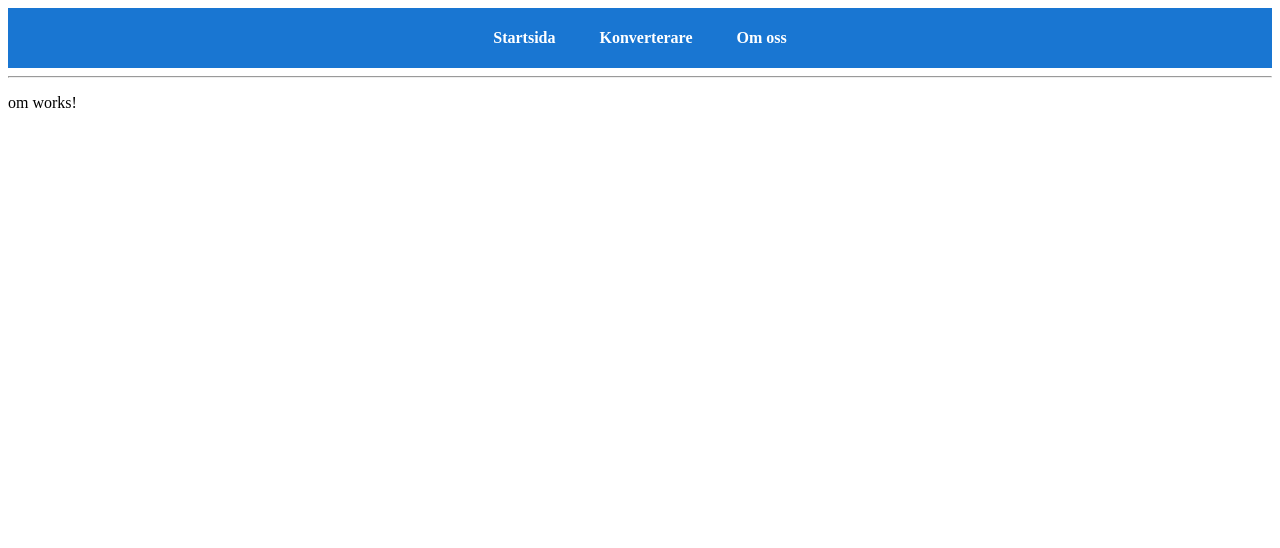
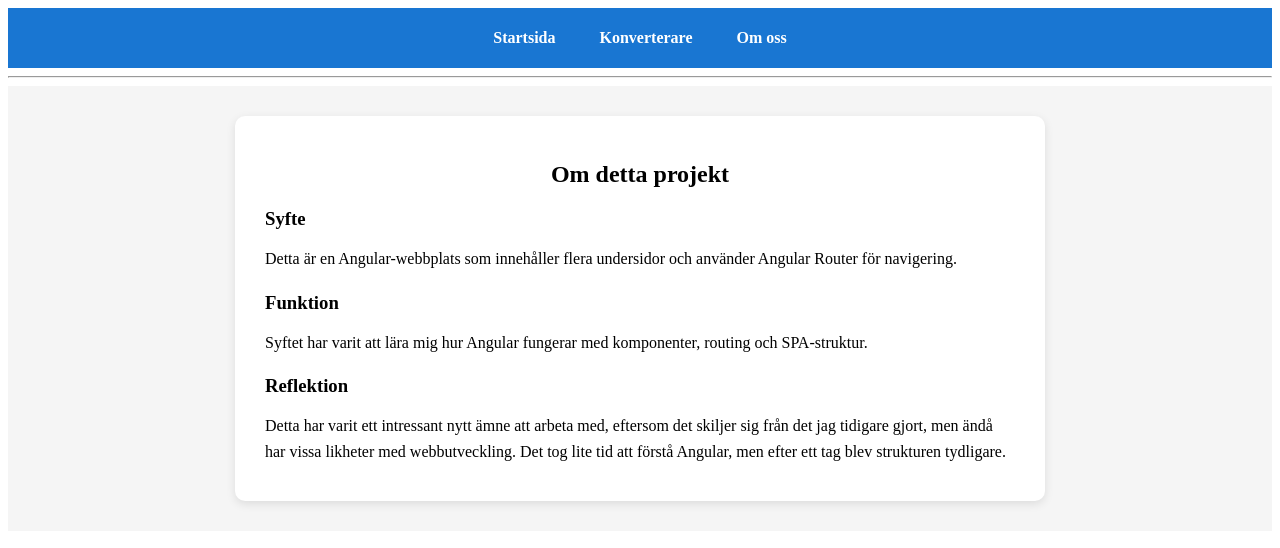
Before and after one commit to aliatwood/Typescript-laboration3, an Angular app in the folder labb3/: page /om in a window 1280 px wide. Shown: the top 548 px of the page. Built offline with nearby package versions, Linux system fonts and the light colour scheme.

Commit message:
uppdatera om css och html
La till om sida och förbättrade styling för sidorna

```diff
--- a/labb3/src/app/sidor/om/om.css
+++ b/labb3/src/app/sidor/om/om.css
@@ -0,0 +1,29 @@
+:host {
+  display: flex;
+  justify-content: center;
+  padding: 30px;
+  background: #f5f5f5;
+}
+
+.content {
+  max-width: 750px;
+  background: white;
+  padding: 25px 30px;
+  border-radius: 10px;
+  box-shadow: 0 3px 10px rgba(0, 0, 0, 0.1);
+}
+
+h2 {
+  text-align: center;
+  margin-bottom: 20px;
+}
+
+h3 {
+  margin-top: 20px;
+  margin-bottom: 10px;
+}
+
+p {
+  line-height: 1.6;
+  margin-bottom: 12px;
+}
--- a/labb3/src/app/sidor/om/om.html
+++ b/labb3/src/app/sidor/om/om.html
@@ -1 +1,22 @@
-<p>om works!</p>
+<div class="content">
+
+<h2>Om detta projekt</h2>
+
+<h3>Syfte</h3>
+<p>
+Detta är en Angular-webbplats som innehåller flera undersidor och använder Angular Router för navigering.
+</p>
+
+<h3>Funktion</h3>
+<p>
+Syftet har varit att lära mig hur Angular fungerar med komponenter, routing och SPA-struktur.
+</p>
+
+<h3>Reflektion</h3>
+<p>
+Detta har varit ett intressant nytt ämne att arbeta med, eftersom det skiljer sig från det jag tidigare gjort,
+men ändå har vissa likheter med webbutveckling. Det tog lite tid att förstå Angular,
+men efter ett tag blev strukturen tydligare.
+</p>
+
+</div>
```
